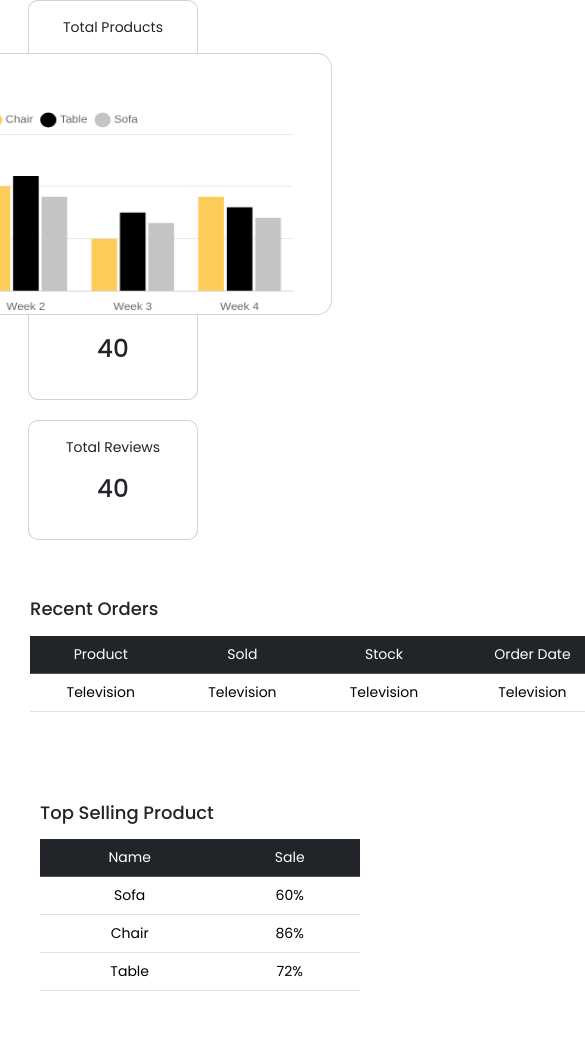
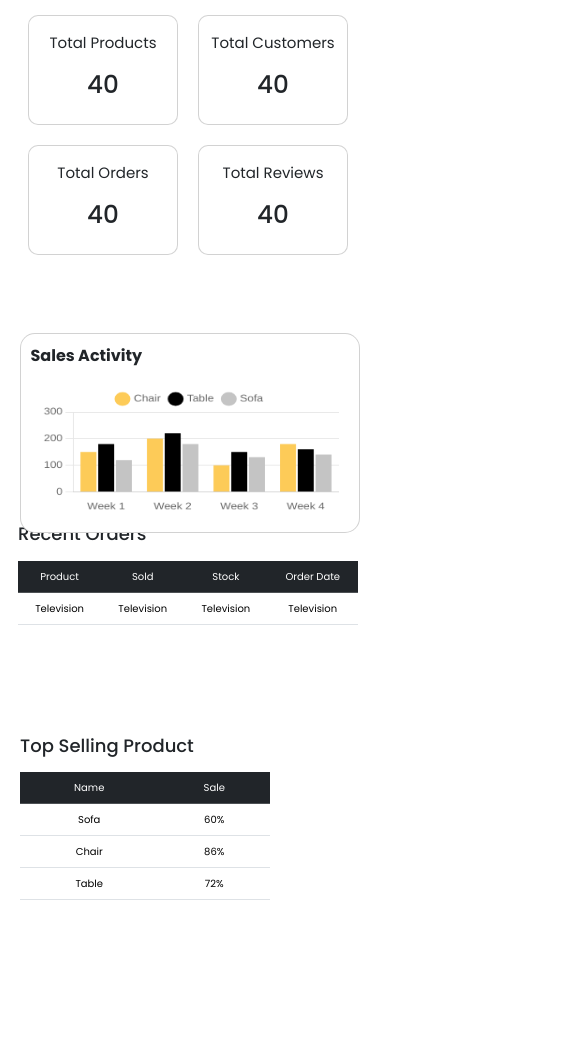
Before and after one commit to Bimesha/E-Commerce-Web, a plain HTML site: page frontend/admin/html/index.html in a window 390 px wide. Shown: the part 110-1159 px from the top of the page, 585 px wide, since content can reach past the window. After the commit the page ends 1068 px from the top, so only its background shows below. Drawn offline with nearby package versions, Linux system fonts and the light colour scheme; a web font is replaced by a local one.

Commit message:
refactor: update media queries and adjust margin values in home.css

```diff
--- a/frontend/admin/css/home.css
+++ b/frontend/admin/css/home.css
@@ -650,3 +650,71 @@ body {
         margin-left: 10px;
     }
 }
+
+@media only screen and (min-width: 375px) and (max-width: 424.98px) {
+    .content-section {
+        margin-left: 0px;
+        margin-top: -5px;
+    }
+
+    .content-section h1 {
+        margin-top: 20px;
+        text-align: center;
+    }
+
+    .content-section .first-analyze {
+        display: block;
+    }
+
+    #summary1, #summary2, #summary3, #summary4{
+        width: 150px;
+        height: 110px;
+        z-index: -1;
+    }
+
+    #summary1, #summary3{
+        margin-left: 40px;
+    }
+
+    .summary p {
+        font-size: 15px;
+        margin-left: -20px;
+        margin-right: -20px;
+    }
+
+    #chart {
+        position: absolute;
+        right: 70%;
+        left: 5%;
+        margin-top: 280px;
+        display: inline-block;
+        width: 340px;
+        height: 200px;
+    }
+
+    .content-section .recent-orders {
+        margin-top: 210px;
+        margin-left: 18px;
+    }
+
+    #recent-order-table {
+        width: 340px;
+    }
+
+    #recent-order-table th, #recent-order-table td, #top-selling-product-table th, #top-selling-product-table td {
+        font-size: 10px;
+    }
+
+    .content-section .selling-products {
+        margin-top: 20px;
+    }
+
+    .content-section .selling-products h3 {
+        margin-left: 20px;
+    }
+
+    #top-selling-product-table {
+        width: 250px;
+        margin-left: 20px;
+    }
+}
```
